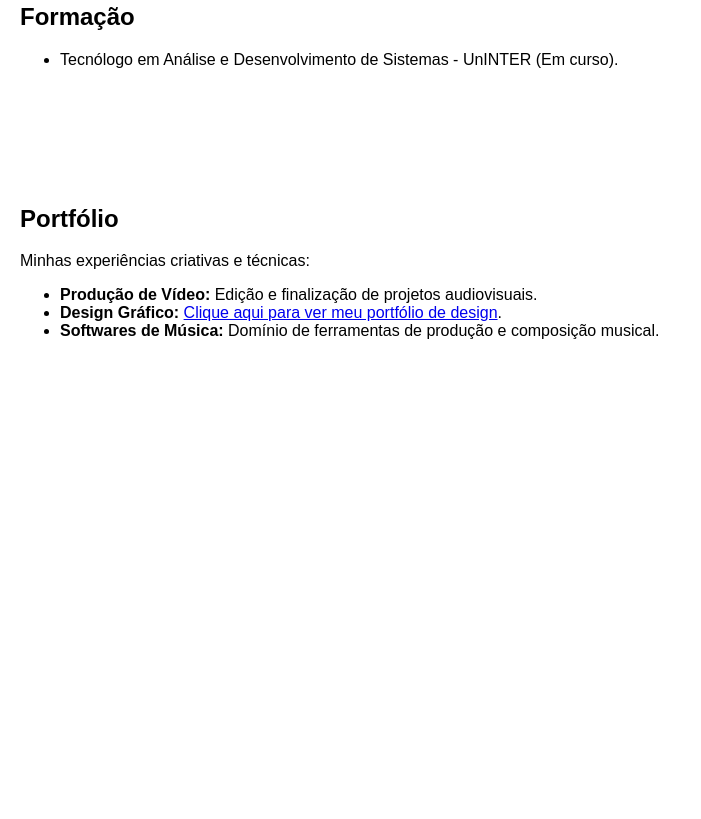
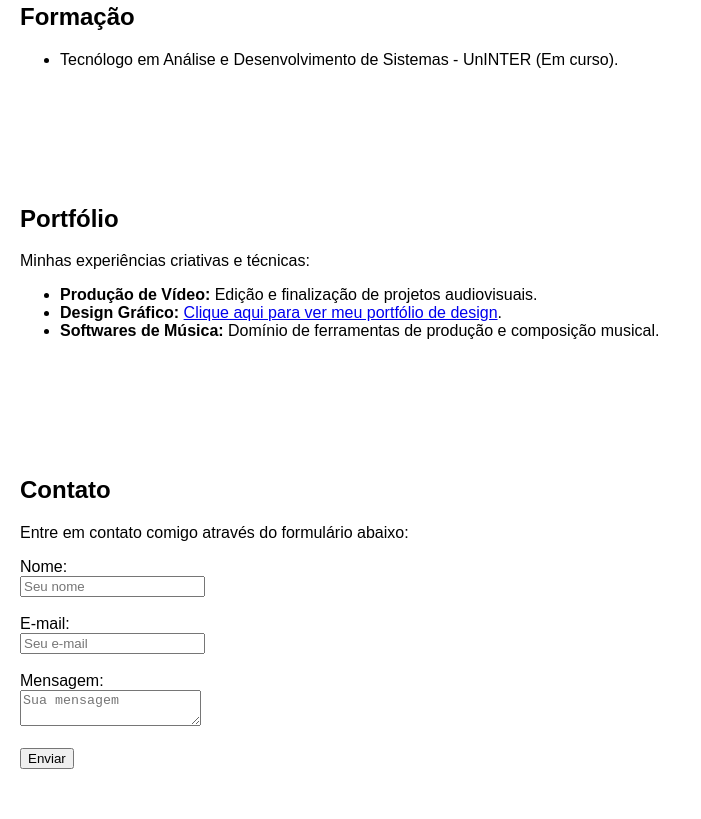
Before and after one commit to eliyaskov/portifolio-elias, a plain HTML site: page index.html in a window 1280 px wide. Shown: the part 351-1170 px from the top of the page, without its empty margins (0-701 px from the left). Before the commit the page ends 800 px from the top, so only its background shows below. Drawn offline with Linux system fonts and the light colour scheme.

Commit message:
index.html

```diff
--- a/index.html
+++ b/index.html
@@ -37,6 +37,23 @@
             <li><strong>Design Gráfico:</strong> <a href="https://drive.google.com/drive/folders/1RF_toqSjrySLaMTLw71XV_rwXbIfsAAN?usp=drive_link" target="_blank">Clique aqui para ver meu portfólio de design</a>.</li>
             <li><strong>Softwares de Música:</strong> Domínio de ferramentas de produção e composição musical.</li>
         </ul>
+    </section> <section id="contato">
+        <h1>Contato</h1>
+        <p>Entre em contato comigo através do formulário abaixo:</p>
+
+        <form id="formContato">
+            <label for="nome">Nome:</label><br>
+            <input type="text" id="nome" name="nome" placeholder="Seu nome" required><br><br>
+
+            <label for="email">E-mail:</label><br>
+            <input type="email" id="email" name="email" placeholder="Seu e-mail" required><br><br>
+
+            <label for="mensagem">Mensagem:</label><br>
+            <textarea id="mensagem" name="mensagem" placeholder="Sua mensagem" required></textarea><br><br>
+
+            <button type="submit">Enviar</button>
+        </form>
+    </section>
 </section>
 
     <script src="script.js"></script>
```
Lines whose indentation alone changed are shown as unchanged.
